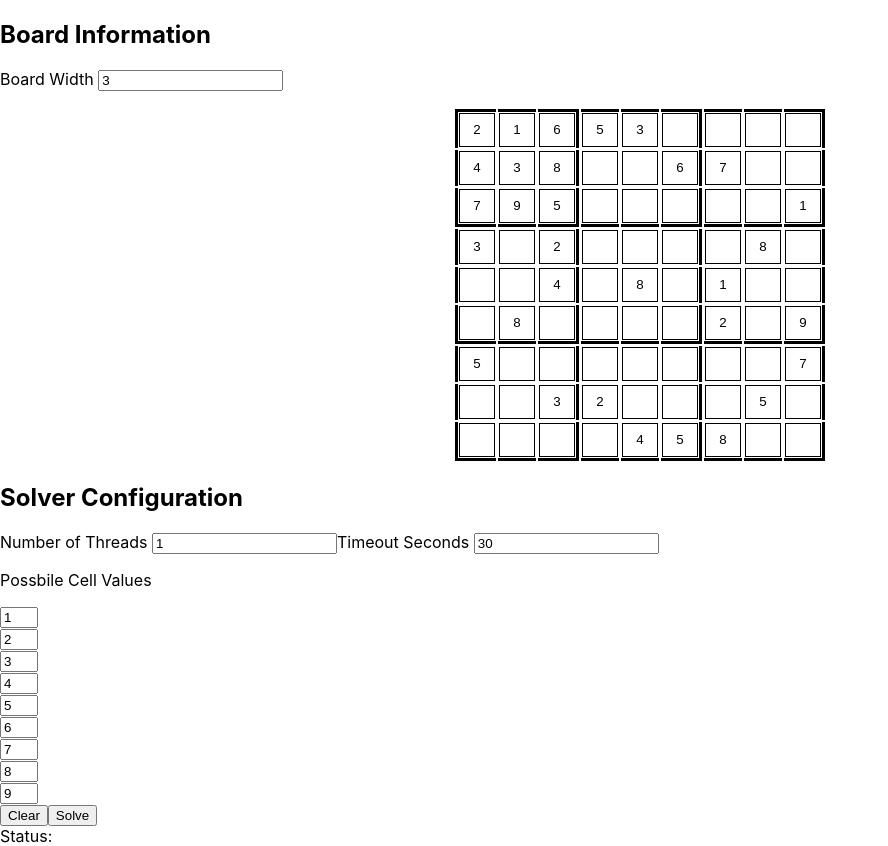
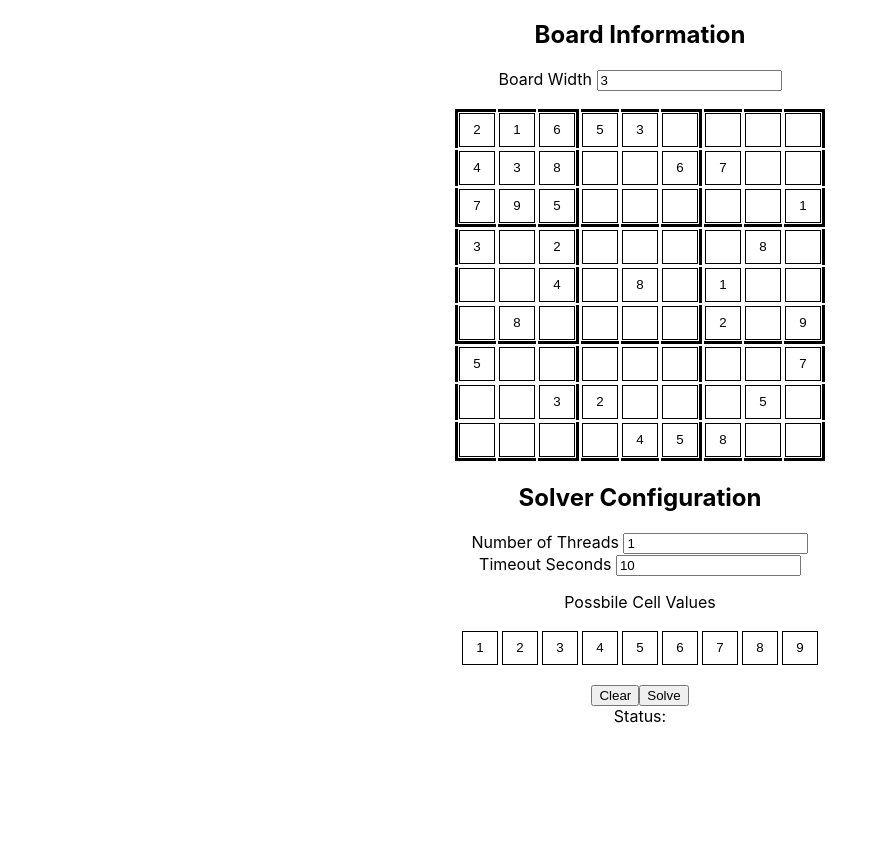
Before and after one commit to cole-gannaway/Sudoku-Solver-Front-End, a React (Create React App) app: page / in a window 1280 px wide. Shown: the whole page, without its empty margins (0-888 px from the left). After the commit the page ends 800 px from the top, so only its background shows below. Built offline with nearby package versions, Linux system fonts and the light colour scheme.

Commit message:
Center align the app

```diff
--- a/src/App.css
+++ b/src/App.css
@@ -1,3 +1,6 @@
+.center {
+  text-align: center;
+}
 .table {
   margin: 1em auto;
 }
--- a/src/components/Main/Main.tsx
+++ b/src/components/Main/Main.tsx
@@ -23,7 +23,7 @@ class Main extends Component<MainProps, { rows: Array<Array<string>>, boardWidth
       boardWidth: defaultWidth,
       possibleValues: defaultPossibleValues,
       numberOfThreads: 1,
-      timeOut: 30,
+      timeOut: 10,
       status: ''
     }
     // setters
@@ -58,22 +58,24 @@ class Main extends Component<MainProps, { rows: Array<Array<string>>, boardWidth
   }
   public render() {
 
-    return <div>
-      <h2>Board Information</h2>
-      <div>
-        Board Width <input type="number" value={this.state.boardWidth} onChange={this.handleWidthChange}></input>
+    return <div className="center">
+      <div >
+        <h2>Board Information</h2>
+        <div>
+          Board Width <input type="number" value={this.state.boardWidth} onChange={this.handleWidthChange}></input>
+        </div>
       </div>
+
       <div>
         <SudokuBoard rows={this.state.rows} boardWidth={this.state.boardWidth} handleChange={this.handleDataChange}></SudokuBoard>
       </div>
       <div>
         <h2>Solver Configuration</h2>
-        Number of Threads <input type="number" value={this.state.numberOfThreads} onChange={this.handleNumberOfThreadsChange}></input>
-        Timeout Seconds <input type="number" value={this.state.timeOut} onChange={this.handleTimeoutChange}></input>
+        <div>Number of Threads <input type="number" value={this.state.numberOfThreads} onChange={this.handleNumberOfThreadsChange}></input></div>
+        <div>Timeout Seconds <input type="number" value={this.state.timeOut} onChange={this.handleTimeoutChange}></input></div>
         <SudokuOptions possbileValues={this.state.possibleValues} handlePossbileValueChange={this.handlePossibleValueChange}></SudokuOptions>
       </div>
       <div>
-
         <button onClick={this.handleClear}>Clear</button>
         <button onClick={this.handleSolve}>Solve</button>
         <div>Status: {this.state.status}</div>
--- a/src/components/SudokuOptions/SudokuOptions.tsx
+++ b/src/components/SudokuOptions/SudokuOptions.tsx
@@ -10,11 +10,17 @@ type SudokuOptionsProps = {
 class SudokuOptions extends Component<SudokuOptionsProps, any> {
   public render() {
     const possibleValues = this.props.possbileValues.map((possibleValue, i) => {
-      return <SudokuPossbileValue key={'possbileVal' + i} value={possibleValue} index={i} handlePossbileValueChange={this.props.handlePossbileValueChange}></SudokuPossbileValue>
+      return <td className="td" key={'possbileVal' + i}><SudokuPossbileValue value={possibleValue} index={i} handlePossbileValueChange={this.props.handlePossbileValueChange}></SudokuPossbileValue></td>
     })
-    return <div>
+    return <div >
       <p>Possbile Cell Values</p>
-      {possibleValues}
+      <table className="table">
+        <tbody>
+          <tr >
+            {possibleValues}
+          </tr>
+        </tbody>
+      </table>
     </div>;
   }
 
```
